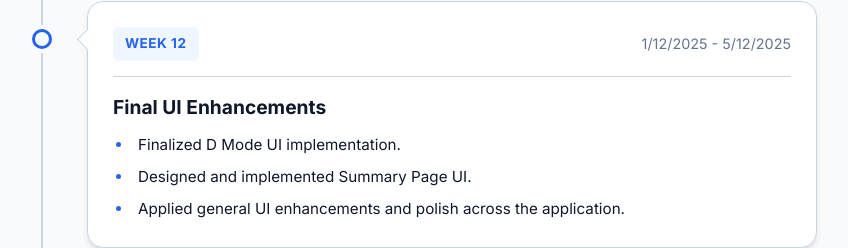
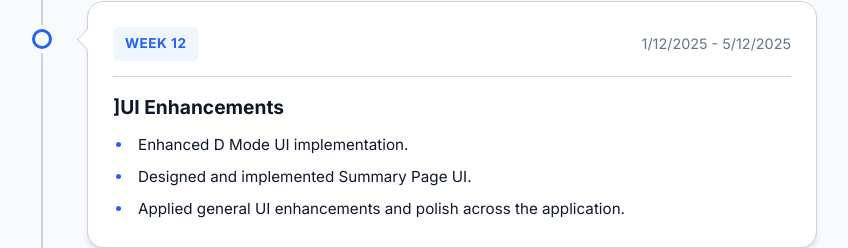
Before and after one commit to Eos1910/industrial_training, a plain HTML site: page index.html in a window 1280 px wide. Shown: the part 3857-4105 px from the top of the page, without its empty margins (223-1071 px from the left). Drawn offline with Linux system fonts and the light colour scheme.

Commit message:
Update index.html

```diff
--- a/index.html
+++ b/index.html
@@ -508,9 +508,9 @@
                     <span class="week-badge">Week 12</span>
                     <span class="date-range">1/12/2025 - 5/12/2025</span>
                 </div>
-                <h3>Final UI Enhancements</h3>
+                <h3>]UI Enhancements</h3>
                 <ul>
-                    <li>Finalized D Mode UI implementation.</li>
+                    <li>Enhanced D Mode UI implementation.</li>
                     <li>Designed and implemented Summary Page UI.</li>
                     <li>Applied general UI enhancements and polish across the application.</li>
                 </ul>
```
